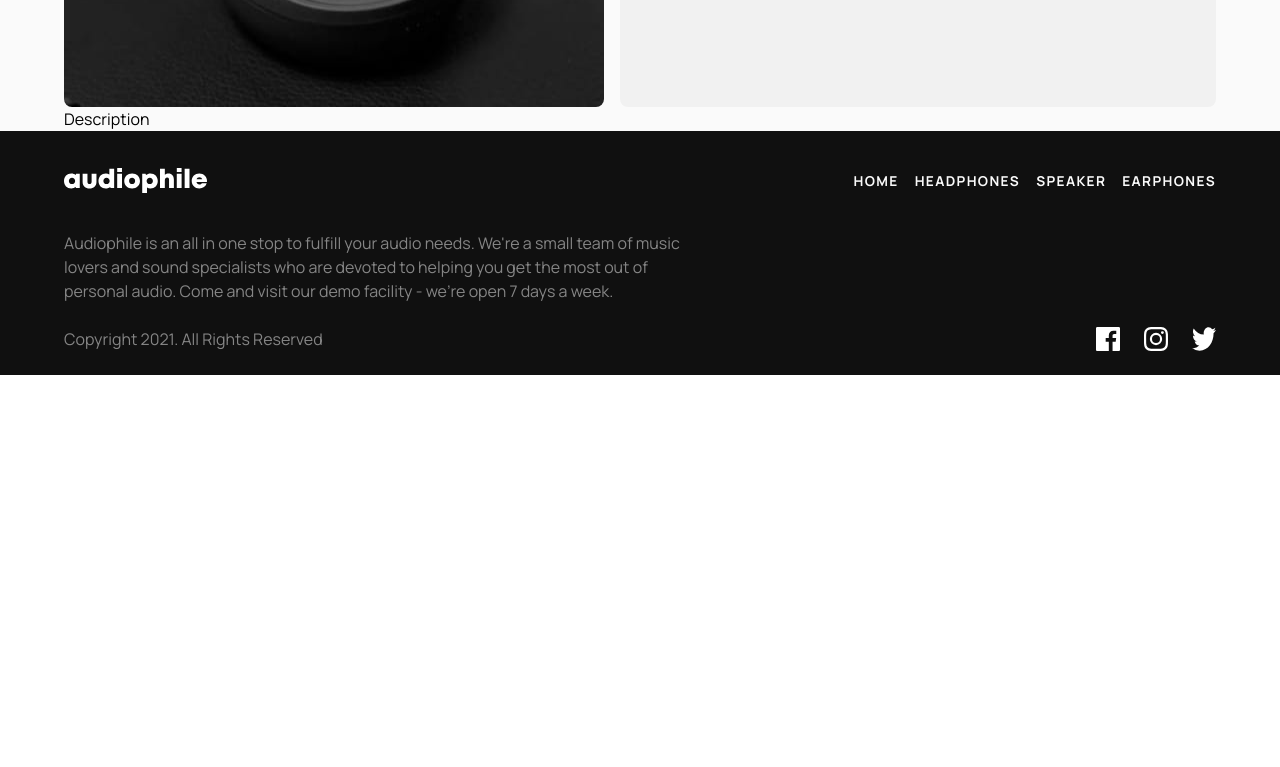
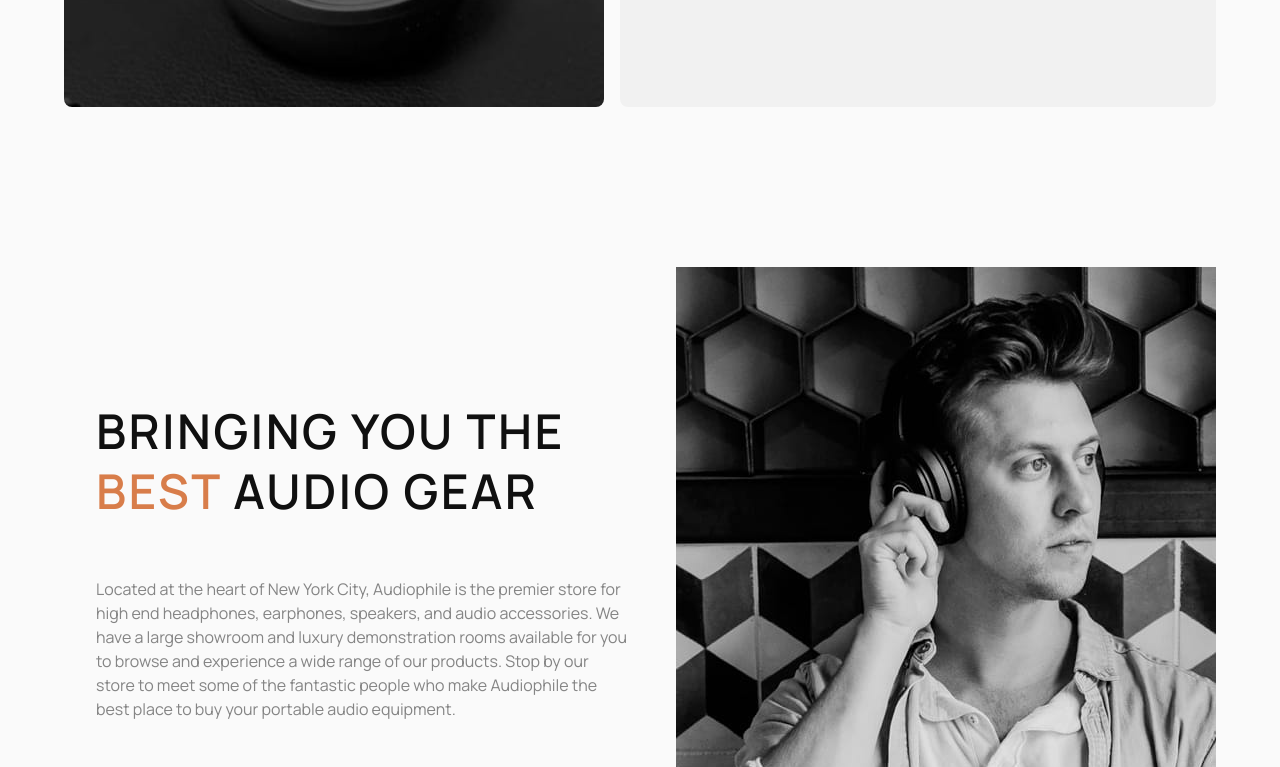
Before and after one commit to MonarchRyuzaki/Audiophile, a React app in the folder client/: page / in a window 1280 px wide. Shown: the part 2529-3296 px from the top of the page. Before the commit the page ends 2904 px from the top, so only its background shows below. Built offline with nearby package versions, Linux system fonts and the light colour scheme; the HTML template or start-up script is replaced by a standard one.

Commit message:
Description Added | Home Page Done

```diff
--- a/client/src/Pages/Home/Home.jsx
+++ b/client/src/Pages/Home/Home.jsx
@@ -1,4 +1,4 @@
-import { ItemsList } from "../../components";
+import { ItemsList, Description } from "../../components";
 import { Hero, ZX9Speaker, ZX7Speaker, YX1Earphone } from "./components";
 
 const Home = () => {
@@ -15,7 +15,7 @@
           <ZX9Speaker />
           <ZX7Speaker />
           <YX1Earphone />
-          Description {/* From main component */}
+          <Description />
         </div>
       </div>
     </div>
--- /dev/null
+++ b/client/src/components/Description.jsx
@@ -0,0 +1,28 @@
+import desktop from "../assets/shared/desktop/image-best-gear.jpg";
+import mobile from "../assets/shared/mobile/image-best-gear.jpg";
+import tablet from "../assets/shared/tablet/image-best-gear.jpg";
+const Description = () => {
+  return (
+    <div className="flex flex-col-reverse lg:flex-row gap-4 w-full my-40">
+      <div className="flex-1 p-8 flex flex-col justify-center">
+        <h1 className="text-5xl text-black tracking-wider mb-14 font-semibold leading-[60px]">
+          BRINGING YOU THE <br className="hidden lg:block" />{" "}
+          <span className="text-orange">BEST</span> AUDIO GEAR
+        </h1>
+        <div className="text-dimGray max-w-[550px]">
+          Located at the heart of New York City, Audiophile is the premier store
+          for high end headphones, earphones, speakers, and audio accessories.
+          We have a large showroom and luxury demonstration rooms available for
+          you to browse and experience a wide range of our products. Stop by our
+          store to meet some of the fantastic people who make Audiophile the
+          best place to buy your portable audio equipment.
+        </div>
+      </div>
+      <img src={mobile} alt="" className="block sm:hidden" />
+      <img src={tablet} alt="" className="hidden sm:block lg:hidden" />
+      <img src={desktop} alt="" className="hidden lg:block" />
+    </div>
+  );
+};
+
+export default Description;
--- a/client/src/components/index.js
+++ b/client/src/components/index.js
@@ -3,11 +3,13 @@
 import SeeProduct from "./SeeProduct";
 import Items from "./Items";
 import ItemsList from "./ItemsList";
+import Description from "./Description";
 
 export {
     Navbar,
     Footer,
     SeeProduct,
     Items,
-    ItemsList
+    ItemsList,
+    Description
 }
```
